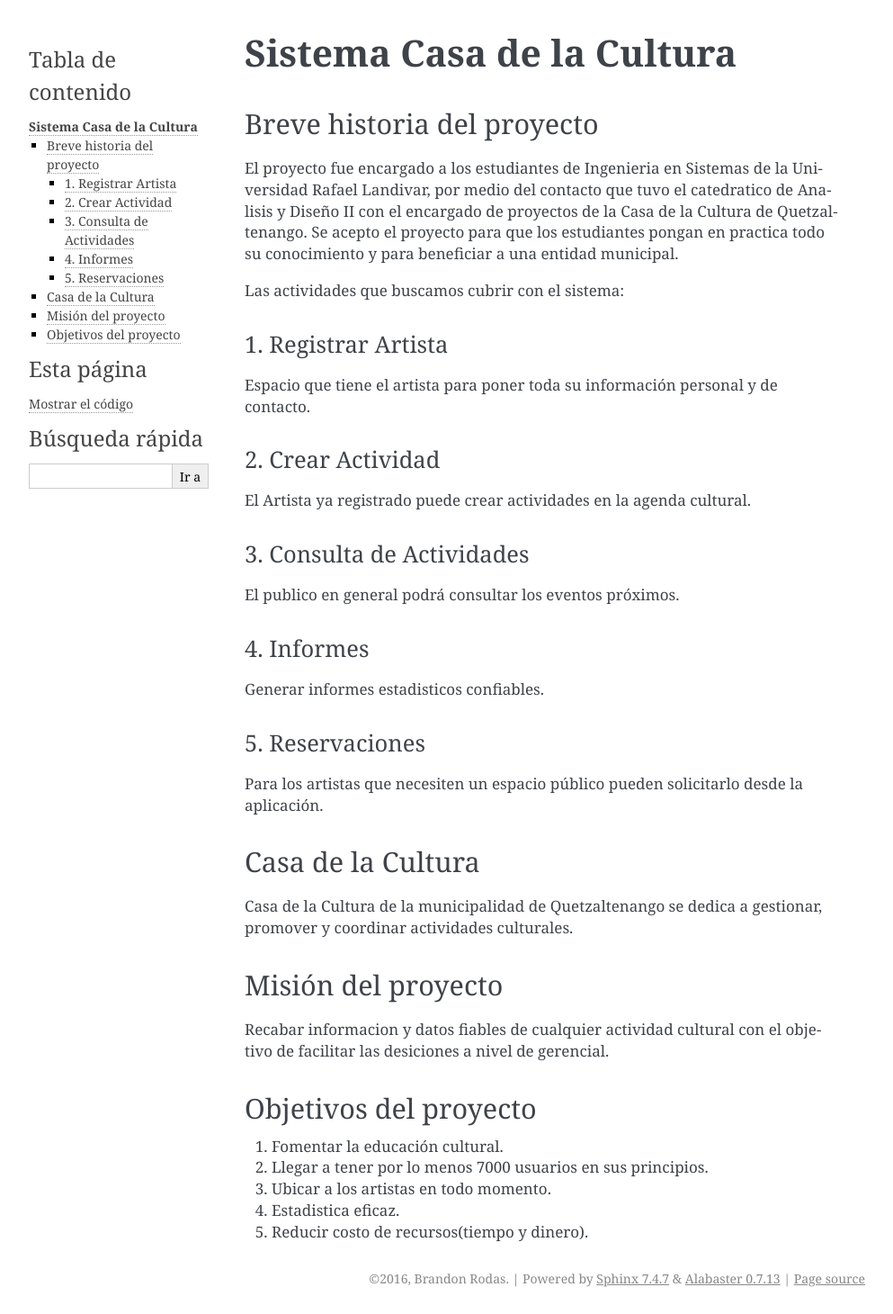
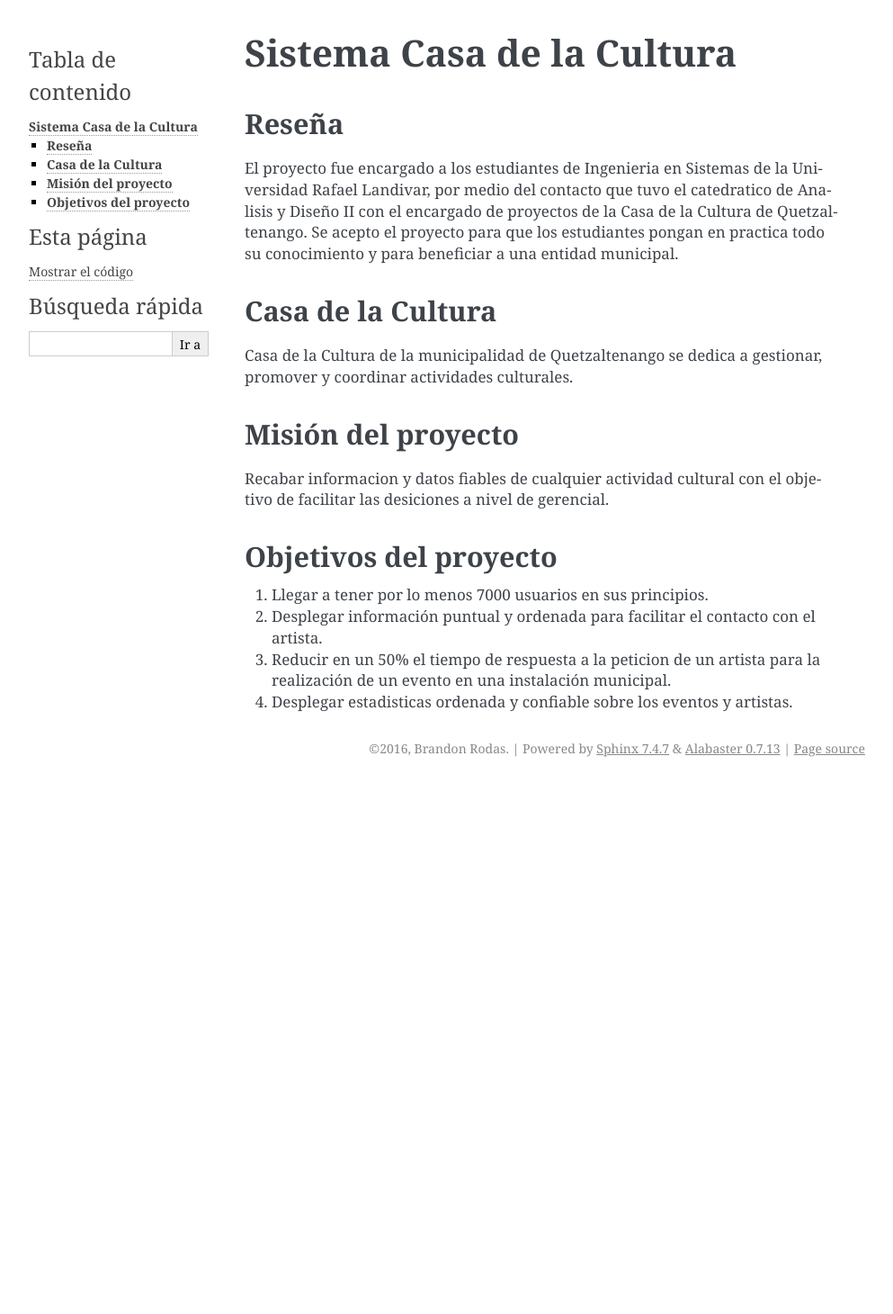
Before and after one commit to Brandor69/ProyectoAnalisis2, a Sphinx documentation site: the page built from source/objetivos.rst, in a window 1280 px wide. Shown: the whole page at 90% size, without its empty margins (148-1141 px from the left). Built offline with Sphinx 7.4.7, drawn with Linux system fonts in a browser that asks for light colours; after the commit the page ends 900 px from its top, so only the background shows below that.

Commit message:
Arreglos

```diff
--- a/source/conf.py
+++ b/source/conf.py
@@ -33,7 +33,9 @@ extensions = [
     'sphinx.ext.autodoc',
     'sphinx.ext.intersphinx',
     'sphinx.ext.ifconfig',
+    'rst2pdf.pdfbuilder',
 ]
+pdf_documents = [('index',u'nombre',u'Titulo',u'autor')]
 
 # Add any paths that contain templates here, relative to this directory.
 templates_path = ['_templates']
--- a/source/index.rst
+++ b/source/index.rst
@@ -13,6 +13,7 @@ Contents:
 
    objetivos
    proyecto
+   disenio
 
 
 
--- a/source/objetivos.rst
+++ b/source/objetivos.rst
@@ -1,8 +1,8 @@
 **Sistema Casa de la Cultura**
 ==============================
 
-Breve historia del proyecto
----------------------------
+**Reseña**
+-----------
 
 El proyecto fue encargado a los estudiantes de Ingenieria en Sistemas
 de la Universidad Rafael Landivar, por medio del contacto que tuvo el
@@ -11,57 +11,29 @@ Casa de la Cultura de Quetzaltenango.  Se acepto el proyecto para que los
 estudiantes pongan en practica todo su conocimiento y para beneficiar a
 una entidad municipal.
 
-Las actividades que buscamos cubrir con el sistema:
-
-1. Registrar Artista
-+++++++++++++++++++++
-
-Espacio que tiene el artista para poner toda su información personal y
-de contacto.
-
-2. Crear Actividad
-+++++++++++++++++++
-
-El Artista ya registrado puede crear actividades en la agenda cultural.
-
-3. Consulta de Actividades
-++++++++++++++++++++++++++
-
-El publico en general podrá consultar los eventos próximos.
-
-4. Informes
-+++++++++++
-
-Generar informes estadisticos confiables.
-
-5. Reservaciones
-++++++++++++++++
-
-Para los artistas que necesiten un espacio público pueden solicitarlo desde
-la aplicación.
 
 
-Casa de la Cultura
-------------------
+**Casa de la Cultura**
+-----------------------
 
 Casa de la Cultura de la municipalidad de Quetzaltenango se dedica a gestionar,
 promover y coordinar actividades culturales.
 
 
 
-Misión del proyecto
--------------------
+**Misión del proyecto**
+-----------------------
 
 Recabar informacion y datos fiables de cualquier actividad cultural con el objetivo
 de facilitar las desiciones a nivel de gerencial.
 
 
 
-Objetivos del proyecto
-----------------------
+**Objetivos del proyecto**
+---------------------------
 
-1. Fomentar la educación cultural.
-2. Llegar a tener por lo menos 7000 usuarios en sus principios.
-3. Ubicar a los artistas en todo momento.
-4. Estadistica eficaz.
-5. Reducir costo de recursos(tiempo y dinero).
+1. Llegar a tener por lo menos 7000 usuarios en sus principios.
+2. Desplegar información puntual y ordenada para facilitar el contacto con el artista.
+3. Reducir en un 50% el tiempo de respuesta a la peticion de un artista para la
+   realización de un evento en una instalación municipal.
+4. Desplegar estadisticas ordenada y confiable sobre los eventos y artistas.
--- a/source/proyecto.rst
+++ b/source/proyecto.rst
@@ -1,8 +1,8 @@
-Sistema Casa de la Cultura
-===========================
+**Sistema Casa de la Cultura**
+==============================
 
-Descripción
------------
+**Descripción**
+---------------
 
 El Sistema en si es un directorio de artistas y una agenda de eventos relacionados
 con la cultura de la ciudad.  Es un sistema que aparte de interactuar con el
@@ -17,11 +17,57 @@ la cultura regional.  Tambien se ha tomado en cuenta al público y se le hará
 un espacio para que pueda dejar comentarios y/o puntuacion a las actividades
 o artistas.
 
+Las actividades que buscamos cubrir con el sistema:
+----------------------------------------------------
 
-Modulos
--------
+1. Registrar Artista
++++++++++++++++++++++
 
-Administrador
+Espacio que tiene el artista para poner toda su información personal y
+de contacto.
+
+
+2. Crear Actividad
++++++++++++++++++++
+
+El Artista ya registrado puede crear actividades en la agenda cultural.
+
+
+3. Consulta de Actividades
+++++++++++++++++++++++++++
+
+El publico en general podrá consultar los eventos próximos.
+
+
+4. Informes
++++++++++++
+
+Generar informes estadisticos confiables.
+
+
+5. Reservaciones
+++++++++++++++++
+
+Para los artistas que necesiten un espacio público pueden solicitarlo desde
+la aplicación.
+
+
+
+**Modulos**
+------------
+
+
+**Acceso**
+++++++++++
+
+Puede que sea el modulo mas importante, ya que aqui es donde se hace la diferencia
+entre los usuarios del sistema, es decir que dependiendo como se registraron se les
+restringen algunas opciones como por ejemplo un artista tendría mas privilegios que
+un usuario visitante y ninguno de ellos debería poder tener los privilegios de un
+administrador.
+
+
+Administracion
 ++++++++++++++
 
 Gestiona casi todas las operaciones del sistema, una de sus tareas es validar
@@ -29,15 +75,17 @@ el usuario, que exista y que no sea spam, tambien puede crear mas administradore
 y observar o estudiar las estadisticas que el sistema le arroje, tambien puede
 crear nuevos eventos, cancelar perfiles por inactividad o contenido indebido.
 
+
+Visitantes
++++++++++++
+
+Un visitante puede ver las actividades, comentar y puntuar las mismas.  Tambien
+puede consultar el directorio del artista para ponerse en contacto con el.
+
+
 Artista
 ++++++++
 
 Un artista puede crear eventos en la agenda cultural pero tambien puede ser como
 un usuario normal, que solo llegue a informarse de otras actividades, hereda esas
 caracteristicas de los visitantes.
-
-Visitantes
-+++++++++++
-
-Un visitante puede ver las actividades, comentar y puntuar las mismas.  Tambien
-puede consultar el directorio del artista para ponerse en contacto con el.
```
Also changed, not shown: source/disenio.rst (+10 -6 lines), source/_static/Diagramadecasodeuso.png (added).
